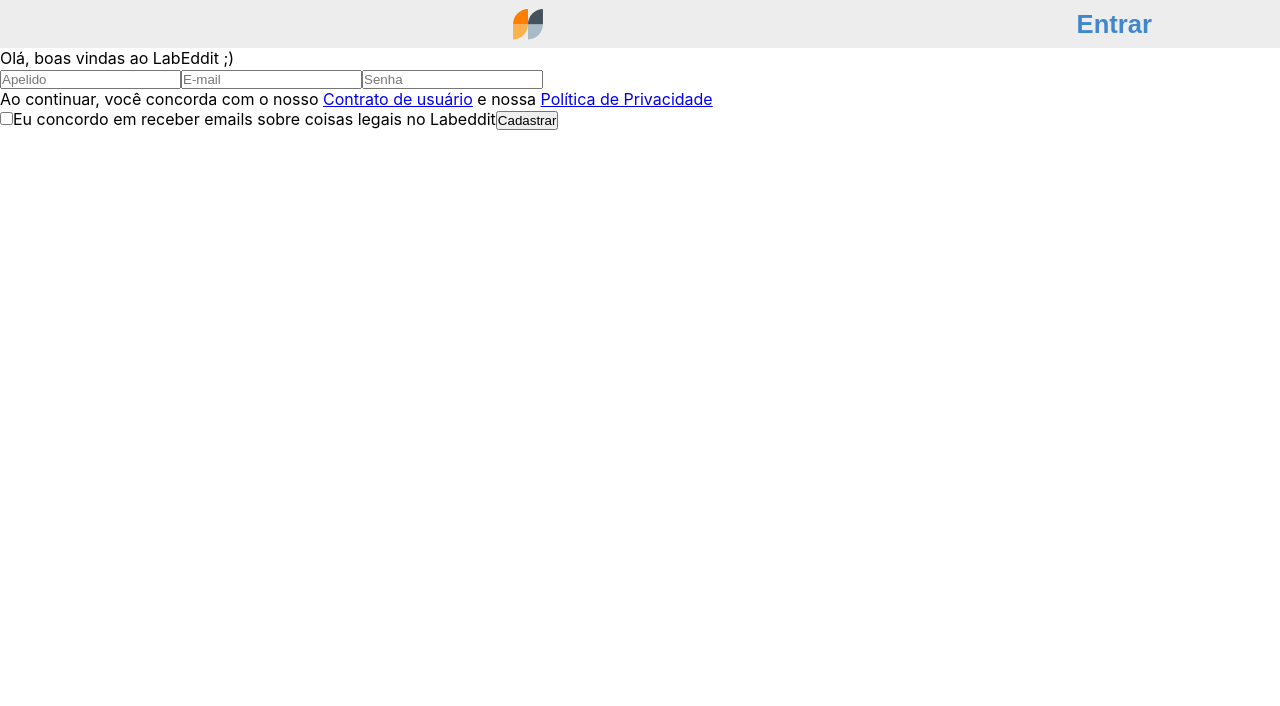
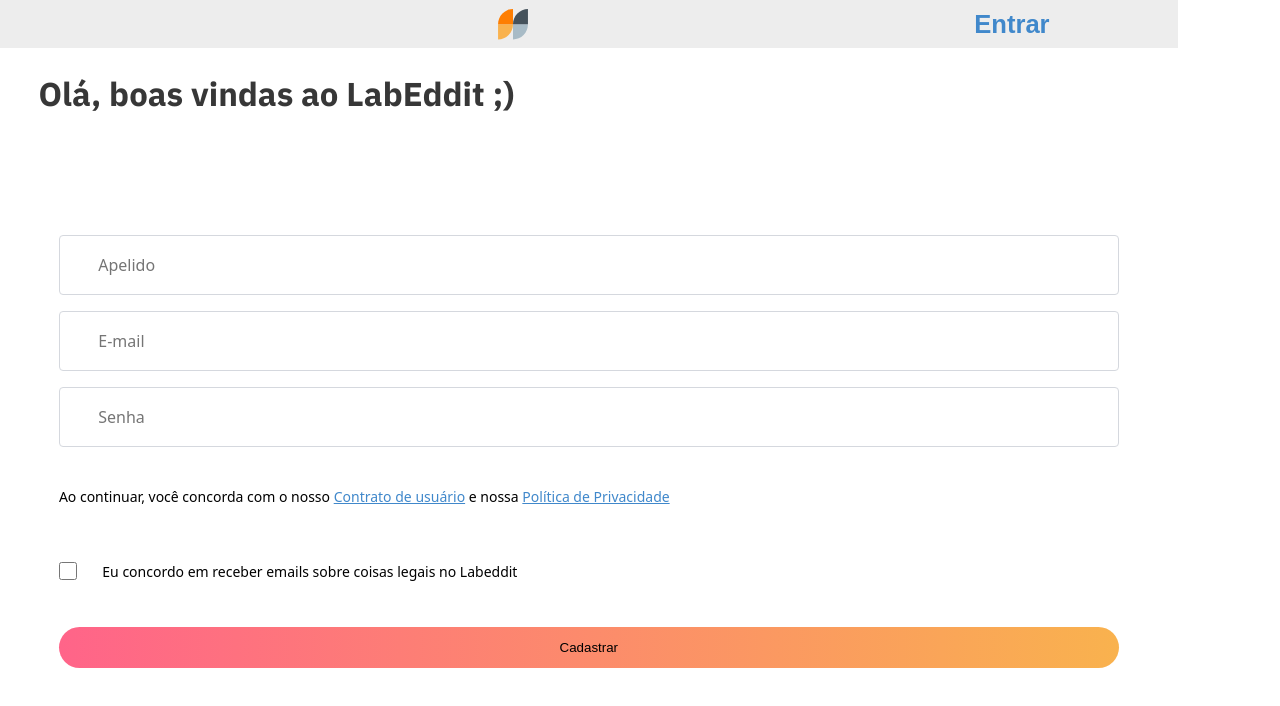
Before and after one commit to WeslleiBrito/project-front-end-integrator, a React (Create React App) app in the folder front-integator/: page /user/signup in a window 1280 px wide. Shown: the top 706 px of the page. Built offline with nearby package versions, Linux system fonts and the light colour scheme; no server answers.

Commit message:
Estilizado a página de signup

```diff
--- a/front-integator/public/index.html
+++ b/front-integator/public/index.html
@@ -24,6 +24,9 @@
       work correctly both with client-side routing and a non-root public URL.
       Learn how to configure a non-root public URL by running `npm run build`.
     -->
+    <link rel="preconnect" href="https://fonts.googleapis.com">
+    <link rel="preconnect" href="https://fonts.gstatic.com" crossorigin>
+    <link href="https://fonts.googleapis.com/css2?family=IBM+Plex+Sans:wght@700&display=swap" rel="stylesheet">
     <title>Labeddit</title>
   </head>
   <body>
--- a/front-integator/src/Pages/Signup/SignupPage.js
+++ b/front-integator/src/Pages/Signup/SignupPage.js
@@ -1,4 +1,4 @@
-import {Main, Title, FormSignup, InputNickname, InputEmail, InputPassword, ContractText, Link, CheckTerms, LableCheck, Register} from './SignupStyle'
+import {Main, Title, FormSignup, InputNickname, InputEmail, InputPassword, ContractText, Link, SectionTerms, CheckTerms, LableCheck, Register} from './SignupStyle'
 import React from 'react';
 import {Header} from '../../components/Header/Header'
 import { useForm } from '../../hooks/useForm'
@@ -44,22 +44,27 @@ export const SignupPage = () => {
     }
 
     return(
+        <>
+            <Header namePage="signup"/>
             <Main>
-            <Header namePage="signup"/>
                 <Title>
                     {"Olá, boas vindas ao LabEddit ;)"}
                 </Title>
                 <FormSignup onSubmit={(event) => {signup(event)}}>
-                <InputNickname placeholder="Apelido" id='name' name='name' value={form.name} onChange={onChange} required/>
-                <InputEmail placeholder='E-mail' id='email' name='email' value={form.email} onChange={onChange} required/>
-                <InputPassword placeholder='Senha' id='password' name='password' value={form.password} onChange={onChange} required/>
+                    <InputNickname placeholder="Apelido" id='name' name='name' value={form.name} onChange={onChange} required autoComplete='off'/>
+                    <InputEmail placeholder='E-mail' id='email' name='email' value={form.email} onChange={onChange} required autoComplete='off'/>
+                    <InputPassword placeholder='Senha' id='password' name='password' value={form.password} onChange={onChange} required autoComplete='off'/>
                     <ContractText>
                         Ao continuar, você concorda com o nosso <Link href='#'>Contrato de usuário</Link> e nossa <Link href='#'>Política de Privacidade</Link>
                     </ContractText>
-                <CheckTerms required id='checkTerms'/>
+                    <SectionTerms>
+                        <CheckTerms id='checkTerms'/>
                         <LableCheck htmlFor='checkTerms'>Eu concordo em receber emails sobre coisas legais no Labeddit</LableCheck>
+                    </SectionTerms>
                     <Register>Cadastrar</Register>
                 </FormSignup>
             </Main>
+        </>
+
     )
 }
--- a/front-integator/src/Pages/Signup/SignupStyle.js
+++ b/front-integator/src/Pages/Signup/SignupStyle.js
@@ -1,33 +1,128 @@
 import styled from "styled-components";
 
 export const Main = styled.main`
+    width: 92vw;
+    display: flex;
+    flex-direction: column;
 `
 
 export const Title = styled.p`
+    font-family: 'IBM Plex Sans', sans-serif;
+    color: #373737;
+    font-size: 2.0625rem;
+    font-style: normal;
+    font-weight: 700;
+    line-height: normal;
+    margin-top: 3vh;
+    padding-left: 3vw;
 `
 
 export const FormSignup = styled.form`
+    display: flex;
+    flex-direction: column;
+    align-items: center;
+    width: 100%;
+    margin-top: 15vh;
 `
 
-export const InputNickname = styled.input.attrs({type: "text"})`
+export const InputNickname = styled.input.attrs({ type: "text" })`
+    width: 90%;
+    height: 3.75rem;
+    padding-left: 3vw;
+    color: #000;
+    font-size: 1rem;
+    font-style: normal;
+    font-weight: 400;
+    line-height: normal;
+    font-family: Noto Sans;
+    border-radius: 0.25rem;
+    border: 1px solid #D5D8DE;
+    background: #FFF;
 `
 
-export const InputEmail = styled.input.attrs({type: "email"})`
+export const InputEmail = styled.input.attrs({ type: "email" })`
+    width: 90%;
+    height: 3.75rem;
+    padding-left: 3vw;
+    color: #000;
+    font-size: 1rem;
+    font-style: normal;
+    font-weight: 400;
+    line-height: normal;
+    font-family: Noto Sans;
+    border-radius: 0.25rem;
+    border: 1px solid #D5D8DE;
+    background: #FFF;
+    margin-top: 2vh;
 `
 
-export const InputPassword = styled.input.attrs({type: "password"})`
+export const InputPassword = styled.input.attrs({ type: "password" })`
+    width: 90%;
+    height: 3.75rem;
+    padding-left: 3vw;
+    color: #000;
+    font-size: 1rem;
+    font-style: normal;
+    font-weight: 400;
+    line-height: normal;
+    font-family: Noto Sans;
+    border-radius: 0.25rem;
+    border: 1px solid #D5D8DE;
+    background: #FFF;
+    margin-top: 2vh;
 `
 
 export const ContractText = styled.p`
+    width: 90%;
+    height: 3.75rem;
+    color: #000;
+    font-family: Noto Sans;
+    font-size: 0.875rem;
+    font-style: normal;
+    font-weight: 400;
+    line-height: normal;
+    margin-top: 5vh;
 `
 
 export const Link = styled.a`
+    color: #4088CB;
+    font-family: Noto Sans;
+    font-size: 0.875rem;
+    font-style: normal;
+    font-weight: 500;
+    line-height: normal;
+`
+export const SectionTerms = styled.section`
+    width: 90%;
+    display: flex;
+    align-items: center;
+    height: 6vh;
 `
 
-export const CheckTerms = styled.input.attrs({type: "checkbox"})`
+export const CheckTerms = styled.input.attrs({ type: "checkbox" })`
+    width: 1.11581rem;
+    height: 1.125rem;
+    flex-shrink: 0;
 `
 export const LableCheck = styled.label`
+    margin-left: 2vw;
+    color: #000;
+    font-family: Noto Sans;
+    font-size: 0.875rem;
+    font-style: normal;
+    font-weight: 400;
+    line-height: normal;
 `
 
-export const Register = styled.button.attrs({type: "submit"})`
+export const Register = styled.button.attrs({ type: "submit" })`
+    width: 90%;
+    display: flex;
+    padding: 0.8125rem 8.3125rem;
+    justify-content: center;
+    align-items: center;
+    gap: 0.625rem;
+    border-radius: 1.6875rem;
+    background: linear-gradient(90deg, #FF6489 0%, #F9B24E 100%);
+    border: none;
+    margin-top: 4vh;
 `
--- a/front-integator/src/components/Header/HeaderStyle.js
+++ b/front-integator/src/components/Header/HeaderStyle.js
@@ -3,13 +3,13 @@ import { TbX } from "react-icons/tb";
 
 const stayle = {
     post: {
-        width: "50vw",
+        width: "60%",
         justifyContent: "flex-end"
     }
 }
 
 export const HeaderComponent = styled.header`
-    width: 100vw;
+    width: 92vw;
     height: 6vh;
     display: flex;
     padding-right: 10vw;
--- a/front-integator/src/hooks/useFechtPosts.js
+++ b/front-integator/src/hooks/useFechtPosts.js
@@ -10,8 +10,8 @@ export const useFechtPosts = () => {
 
     useEffect(() => {
 
+        const token = localStorage.getItem('token')
         const getPosts = async () => {
-            const token = localStorage.getItem('token')
 
             const header = {
                 headers: {
@@ -36,7 +36,10 @@ export const useFechtPosts = () => {
 
         }
 
-        getPosts()
+        if(token){
+            getPosts()
+        }
+
     }, [])
 
     const handleSetError = () => {
```
Lines whose indentation alone changed are shown as unchanged.
